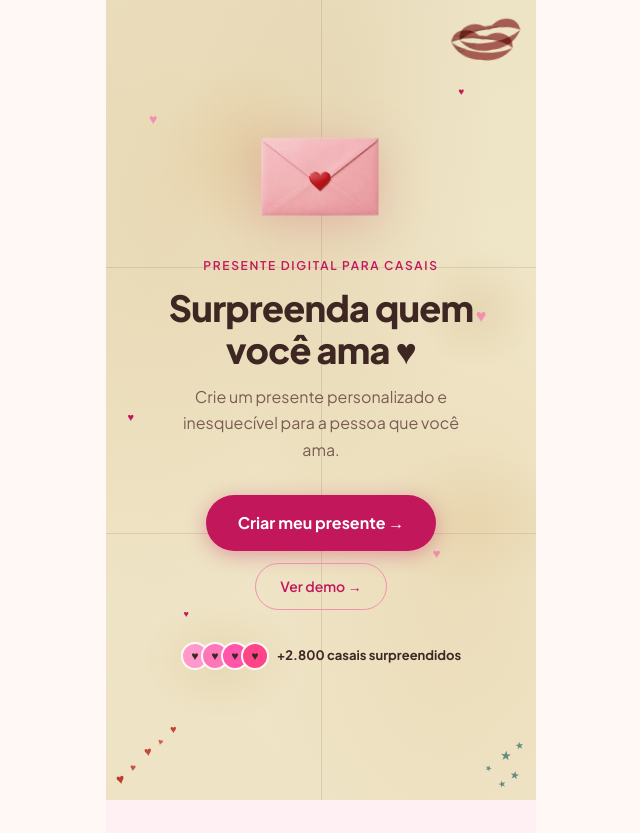
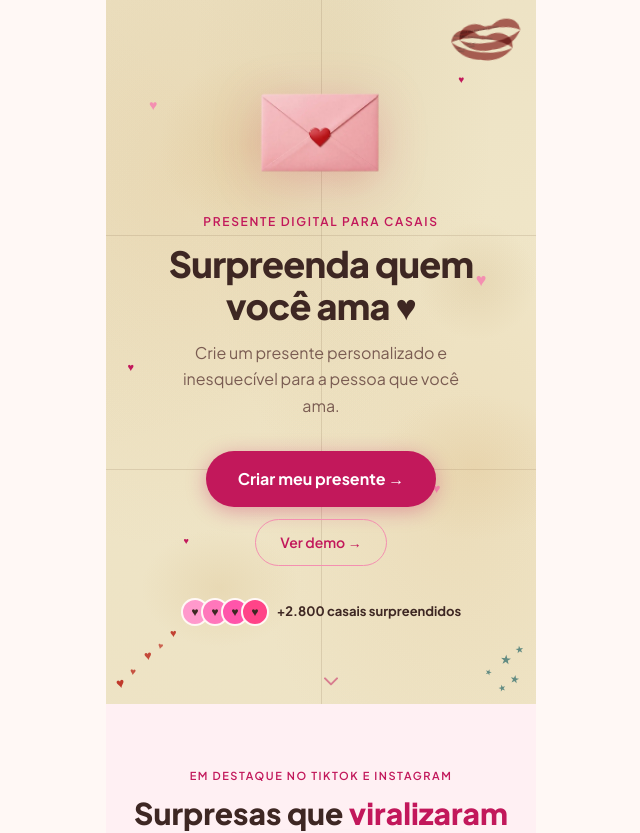
Before and after one commit to eliseu01/love_lives, a React (Vite) app: page / in a window 1280 px wide. Shown: the top 833 px of the page, without its empty margins (319-959 px from the left). Built offline with nearby package versions, Linux system fonts and the light colour scheme; no server answers; a web font is replaced by a local one.

Commit message:
feat: adjust HeroSection layout and add scroll indicator

```diff
--- a/src/pages/LandingPage.jsx
+++ b/src/pages/LandingPage.jsx
@@ -70,12 +70,12 @@ function HeroSection({ onCta, onDemo }) {
     <section style={{
       ...paperStyle,
       position: 'relative',
-      minHeight: '100vh',
+      minHeight: '88vh',
       display: 'flex',
       flexDirection: 'column',
       alignItems: 'center',
       justifyContent: 'center',
-      padding: '56px 24px',
+      padding: '56px 24px 48px',
       overflow: 'hidden',
     }}>
       <PaperTexture />
@@ -214,6 +214,29 @@ function HeroSection({ onCta, onDemo }) {
           </span>
         </motion.div>
       </div>
+
+      {/* Indicador de scroll */}
+      <motion.div
+        animate={{ y: [0, 8, 0] }}
+        transition={{ repeat: Infinity, duration: 1.4, ease: 'easeInOut' }}
+        style={{
+          position: 'absolute',
+          bottom: 20,
+          left: '50%',
+          transform: 'translateX(-50%)',
+          zIndex: 2,
+          display: 'flex',
+          flexDirection: 'column',
+          alignItems: 'center',
+          gap: 4,
+          opacity: 0.5,
+          pointerEvents: 'none',
+        }}
+      >
+        <svg width="20" height="20" viewBox="0 0 20 20" fill="none">
+          <path d="M4 7l6 6 6-6" stroke={C.primary} strokeWidth="2" strokeLinecap="round" strokeLinejoin="round"/>
+        </svg>
+      </motion.div>
     </section>
   )
 }
```
